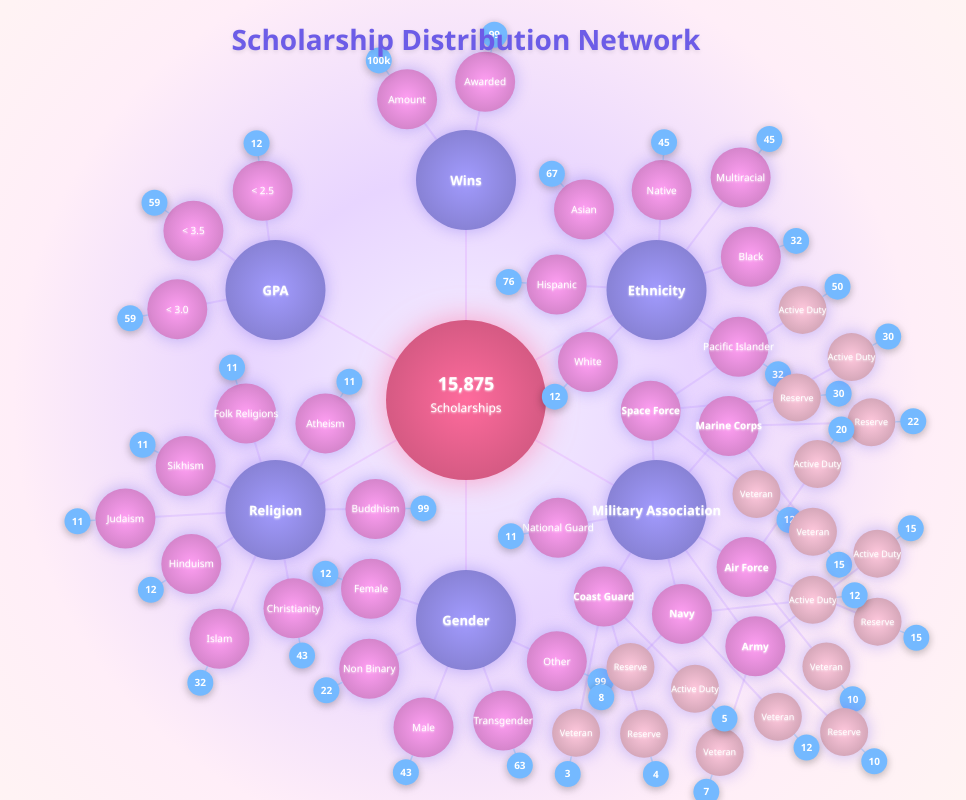
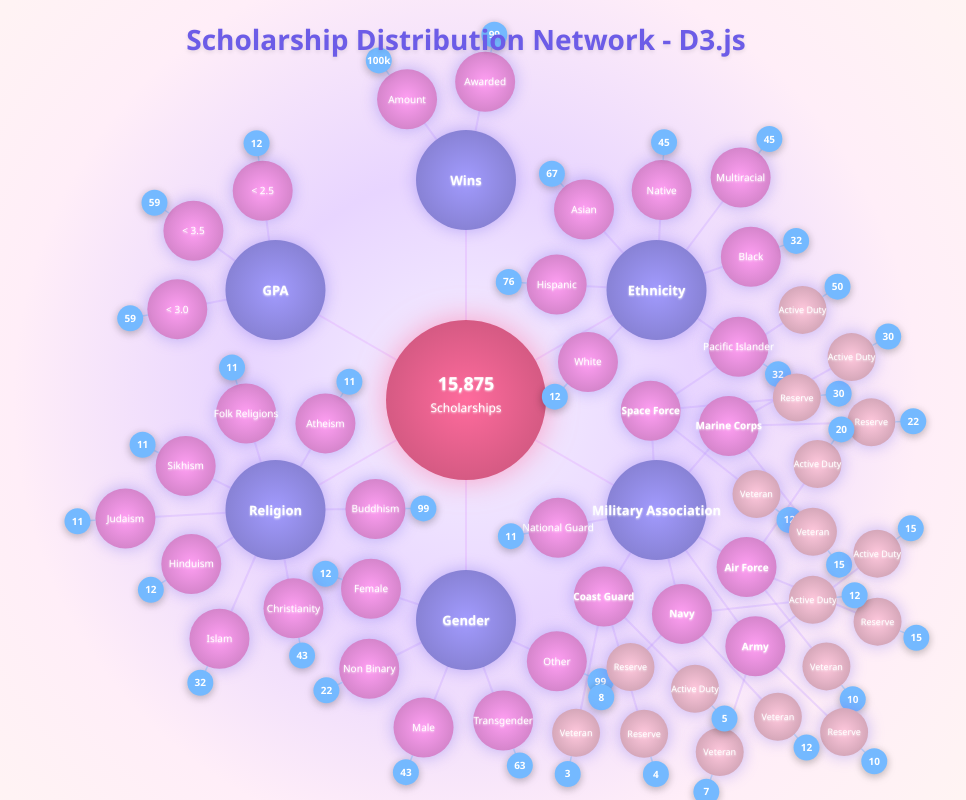
Before and after one commit to ashenud/fmm-poc-d3js, a plain HTML site: page index.html in a window 1280 px wide. Shown: the whole page, without its empty margins (174-1140 px from the left). Drawn offline with nearby package versions, Linux system fonts and the light colour scheme.

Commit message:
Update title

```diff
--- a/index.html
+++ b/index.html
@@ -10,7 +10,7 @@
   </head>
   <body>
     <div class="container">
-      <h1>Scholarship Distribution Network</h1>
+      <h1>Scholarship Distribution Network - D3.js</h1>
       <div id="tooltip" class="tooltip"></div>
       <div id="visualization"></div>
     </div>
```
